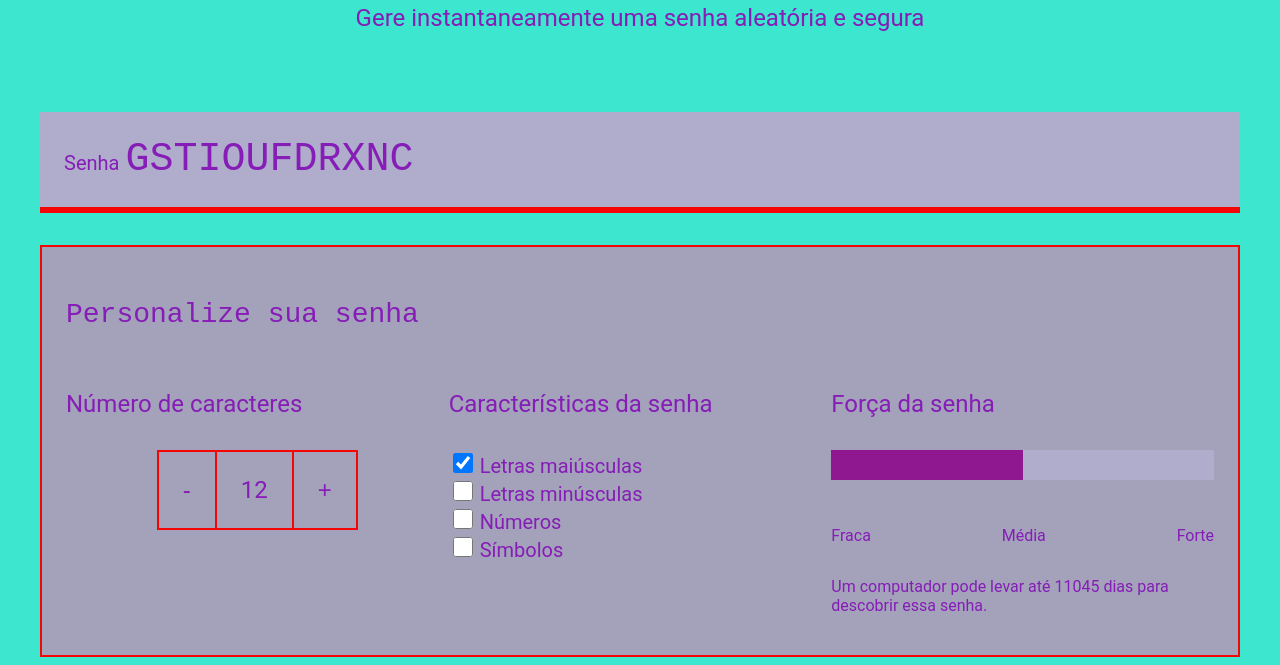
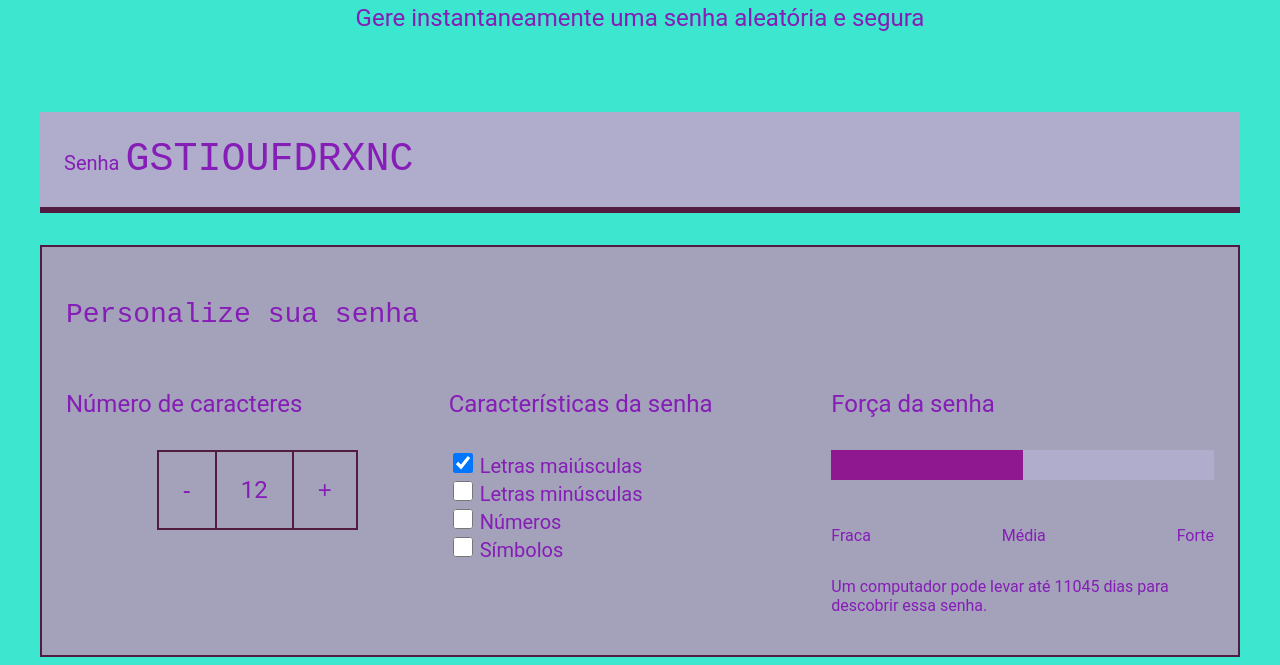
Before and after one commit to rodrigo761/Seguran-a-digital, a plain HTML site: page index.html in a window 1280 px wide. Shown: the part 207-872 px from the top of the page. Drawn offline with Linux system fonts and the light colour scheme.

Commit message:
style.css

```diff
--- a/style.css
+++ b/style.css
@@ -4,7 +4,7 @@
     --cor-de-fundo: #3ce6cf;
     --fundo-senha: #b0adcc;
     --fundo-texto: #a4a1bb;
-    --borda: #f50505;
+     --borda: #521c40;
     --roboto: 'Roboto', sans-serif;
     --roboto-mono: 'Roboto Mono', monospace;
 }
```
